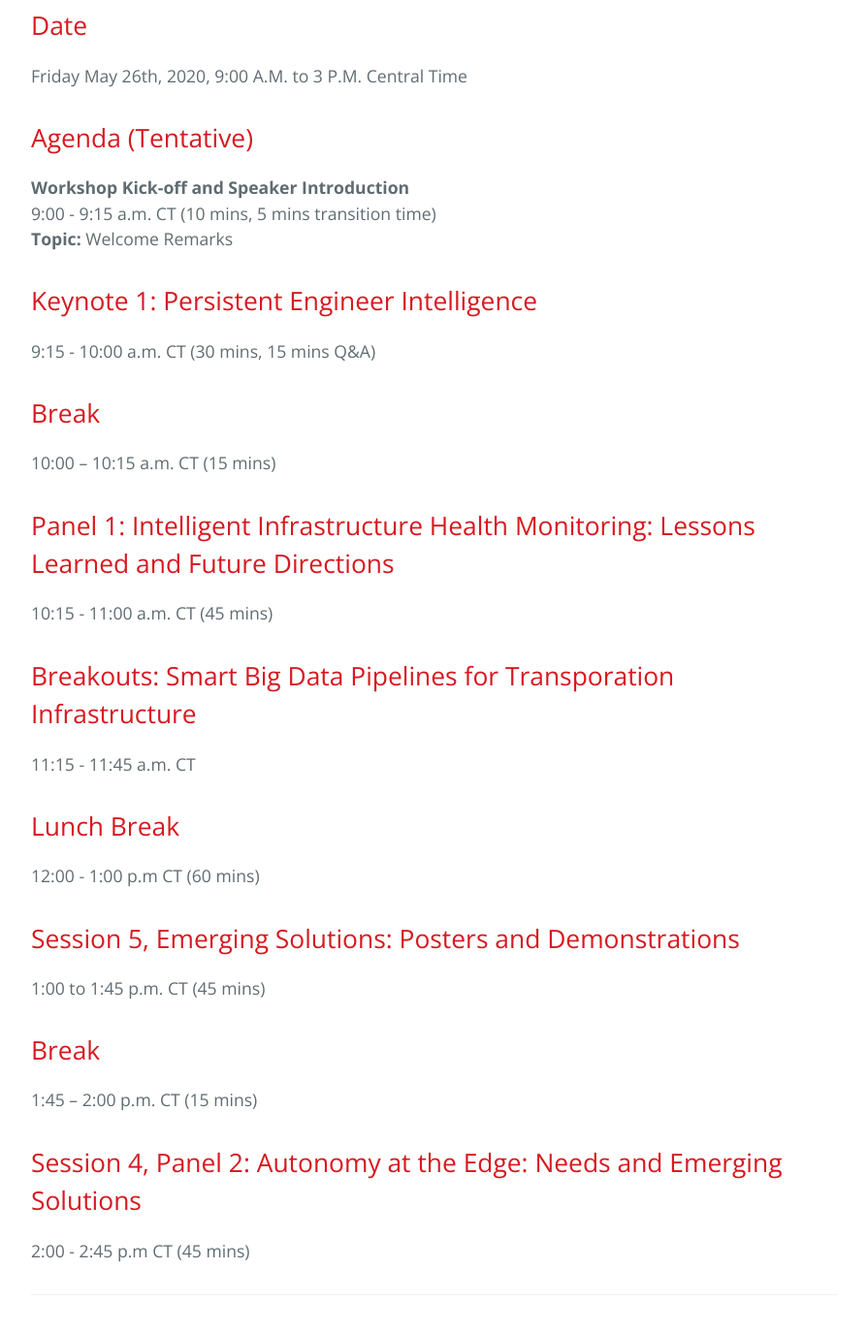
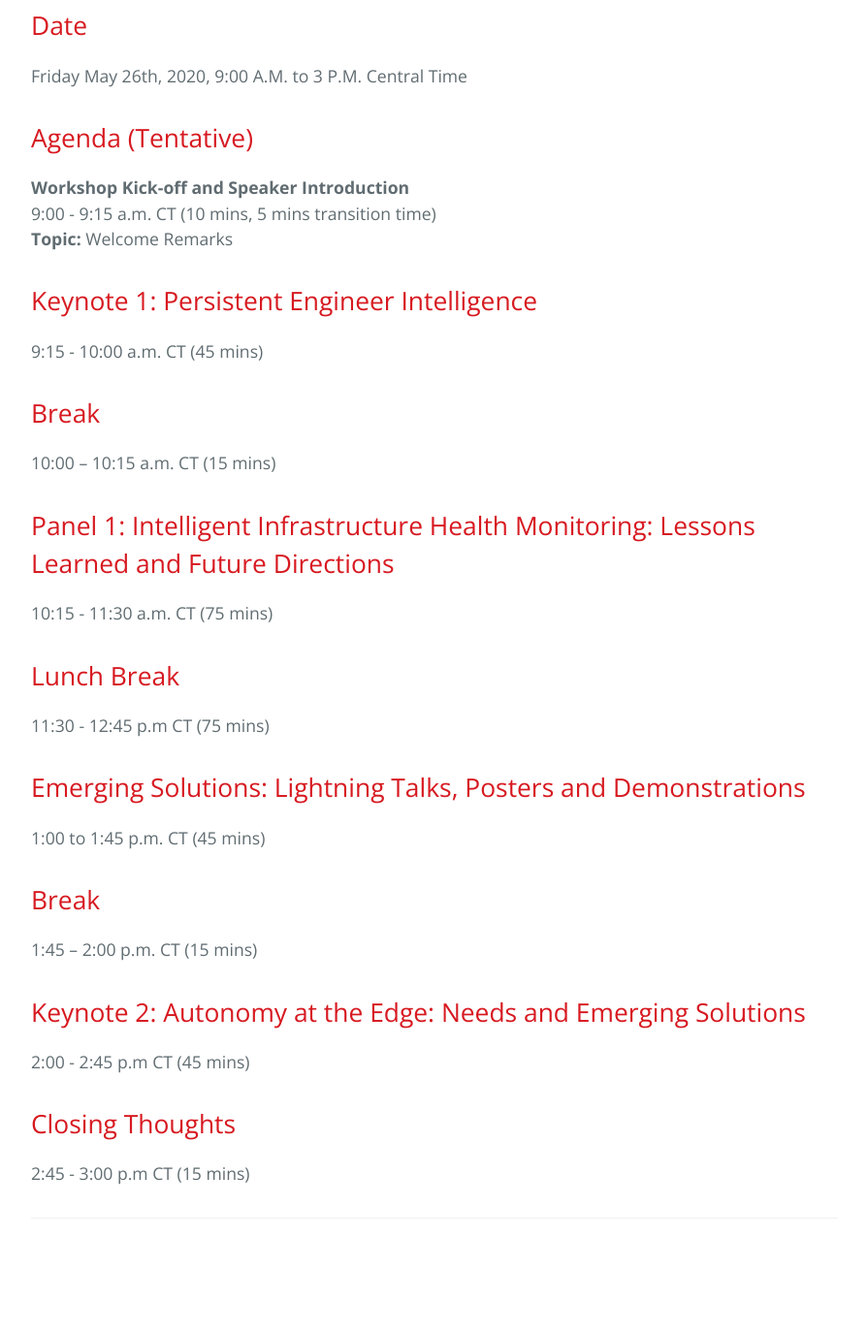
Before and after one commit to BridgingBigData/BridgingBigData.github.io, a Jekyll site: the page built from pages/bbd2023agenda.md, in a window 1280 px wide and 1400 px high, scrolled down 694 px. Shown: the top 1375 px of the window at 97% size, without its empty margins (192-1087 px from the left). Built offline with Jekyll 4.4.1, drawn with Linux system fonts in a browser that asks for light colours; after the commit the page ends 2015 px from its top, so only the background shows below that.

Commit message:
agenda updates

```diff
--- a/pages/bbd2023agenda.md
+++ b/pages/bbd2023agenda.md
@@ -23,25 +23,25 @@ Friday May 26th, 2020, 9:00 A.M. to 3 P.M. Central Time
 **Topic:** Welcome Remarks
 
 ## Keynote 1:  Persistent Engineer Intelligence
-9:15 - 10:00 a.m. CT (30 mins, 15 mins Q&A)
+9:15 - 10:00 a.m. CT (45 mins)
 
 ## Break
 10:00 – 10:15 a.m. CT (15 mins)
 
 ## Panel 1: Intelligent Infrastructure Health Monitoring: Lessons Learned and Future Directions
-10:15 - 11:00 a.m. CT (45 mins)
-
-## Breakouts: Smart Big Data Pipelines for Transporation Infrastructure
-11:15 - 11:45 a.m. CT
+10:15 - 11:30 a.m. CT (75 mins)
 
 ## Lunch Break
-12:00 - 1:00 p.m CT (60 mins)
+11:30 - 12:45 p.m CT (75 mins)
 
-## Session 5, Emerging Solutions: Posters and Demonstrations
+## Emerging Solutions: Lightning Talks, Posters and Demonstrations
 1:00 to 1:45 p.m. CT (45 mins)
 
 ## Break
 1:45 – 2:00 p.m. CT (15 mins)
 
-## Session 4, Panel 2: Autonomy at the Edge: Needs and Emerging Solutions
+## Keynote 2: Autonomy at the Edge: Needs and Emerging Solutions
 2:00 - 2:45 p.m CT (45 mins)
+
+## Closing Thoughts
+2:45 - 3:00 p.m CT (15 mins)
```
Also changed, not shown: pages/bbd2023.md (+4 -5 lines).
